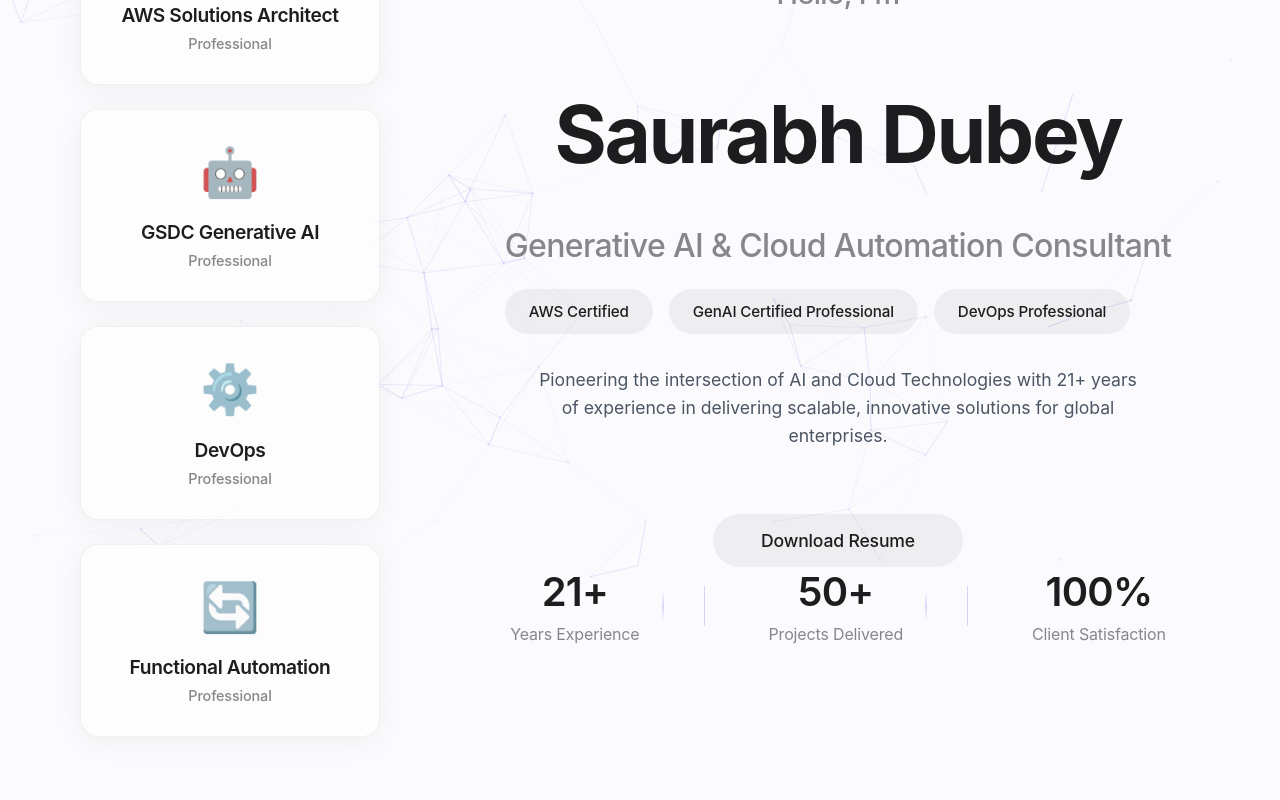
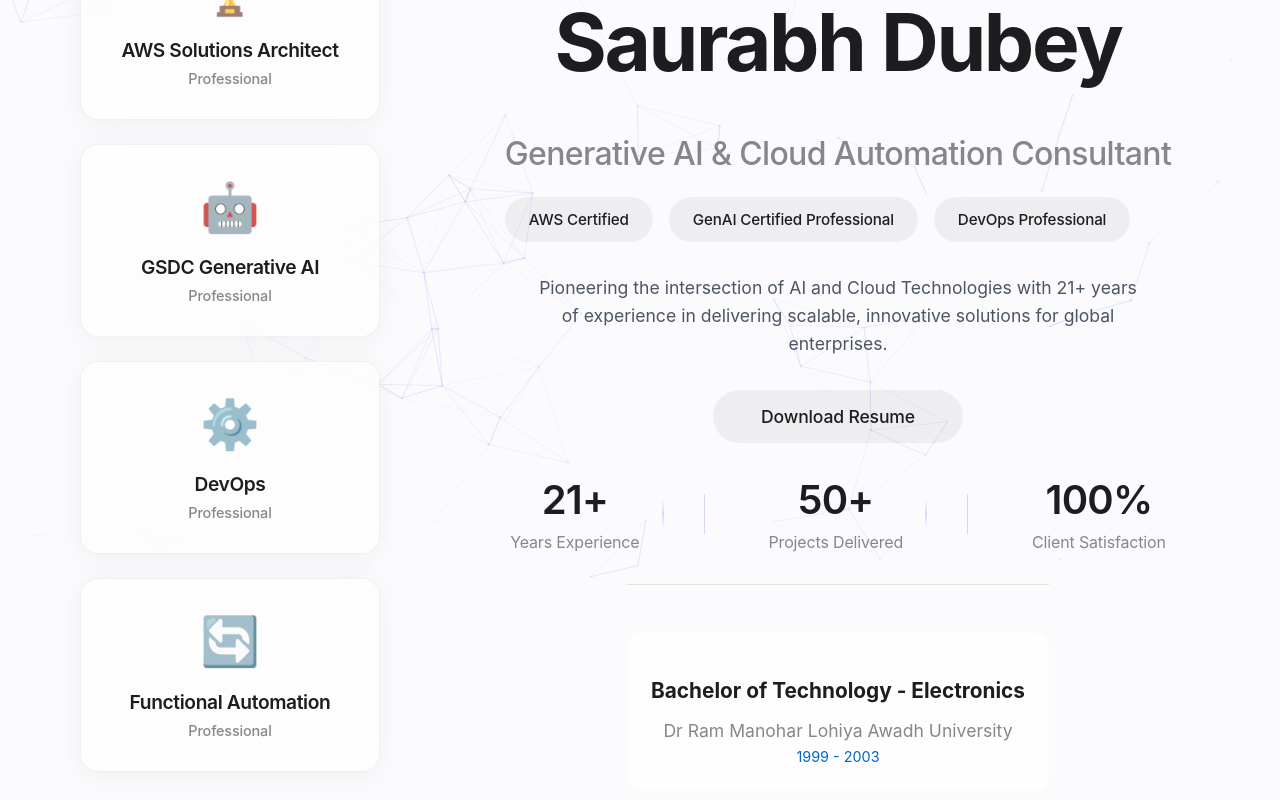
Before and after one commit to saurabhdsh/my-profile-website, a React (Create React App) app: page / in a window 1280 px wide. Shown: the part 304-1104 px from the top of the page. Built offline with nearby package versions, Linux system fonts and the light colour scheme.

Commit message:
Updated layout and styling improvements

```diff
--- a/src/App.js
+++ b/src/App.js
@@ -7,6 +7,7 @@ import Contact from './components/Contact';
 import Experience from './components/Experience.js';
 import Achievements from './components/Achievements.js';
 import Innovation from './components/Innovation';
+import Education from './components/Education';
 
 function App() {
   const [cursorPosition, setCursorPosition] = useState({ x: -100, y: -100 });
@@ -62,6 +63,7 @@ function App() {
         <Route path="/achievements" element={<Achievements />} />
         <Route path="/innovation" element={<Innovation />} />
         <Route path="/experience" element={<Experience />} />
+        <Route path="/education" element={<Education />} />
         <Route path="/contact" element={<Contact />} />
       </Routes>
     </Router>
--- a/src/Navbar.js
+++ b/src/Navbar.js
@@ -11,6 +11,7 @@ const Navbar = () => (
       <MenuItem><Link to="/achievements">Achievements</Link></MenuItem>
       <MenuItem><Link to="/innovation">Innovation</Link></MenuItem>
       <MenuItem><Link to="/experience">Experience</Link></MenuItem>
+      <MenuItem><Link to="/education">Education</Link></MenuItem>
       <MenuItem><Link to="/contact">Contact</Link></MenuItem>
     </Menu>
   </Nav>
--- a/src/components/Achievements.js
+++ b/src/components/Achievements.js
@@ -157,36 +157,8 @@ const Achievements = () => {
   const [activeIndex, setActiveIndex] = useState(null);
   const [isHovering, setIsHovering] = useState(false);
   const timelineRef = useRef(null);
-  const scrollRef = useRef(null);
 
-  useEffect(() => {
-    const timeline = timelineRef.current;
-
-    // Auto-scrolling function
-    const autoScroll = () => {
-      if (!isHovering && timeline) {
-        scrollRef.current = requestAnimationFrame(() => {
-          timeline.scrollTop += 1; // Adjust speed by changing this value
-
-          // Reset scroll to top when reached bottom
-          if (timeline.scrollTop >= timeline.scrollHeight - timeline.clientHeight) {
-            timeline.scrollTop = 0;
-          }
-
-          autoScroll();
-        });
-      }
-    };
-
-    autoScroll();
-
-    return () => {
-      if (scrollRef.current) {
-        cancelAnimationFrame(scrollRef.current);
-      }
-    };
-  }, [isHovering]);
-
+  // Define achievements array before using it in useEffect
   const achievements = [
     {
       year: '2024',
@@ -260,6 +232,35 @@ const Achievements = () => {
     }
   ];
 
+  useEffect(() => {
+    const timeline = timelineRef.current;
+    let scrollInterval;
+
+    const scroll = () => {
+      if (!isHovering && timeline) {
+        timeline.scrollTop += 1; // Increased scroll speed
+
+        if (timeline.scrollTop >= timeline.scrollHeight - timeline.clientHeight) {
+          timeline.scrollTop = 0;
+        }
+
+        const itemHeight = timeline.scrollHeight / achievements.length;
+        const currentIndex = Math.floor(timeline.scrollTop / itemHeight);
+        if (currentIndex !== activeIndex && currentIndex < achievements.length) {
+          setActiveIndex(currentIndex);
+        }
+      }
+    };
+
+    scrollInterval = setInterval(scroll, 50); // Adjust interval for smoother scrolling
+
+    return () => {
+      if (scrollInterval) {
+        clearInterval(scrollInterval);
+      }
+    };
+  }, [isHovering, activeIndex, achievements.length]);
+
   return (
     <AchievementsSection>
       <ParticleAnimation />
@@ -324,6 +325,17 @@ const shine = keyframes`
   100% { background-position: -200% center; }
 `;
 
+const fadeInUp = keyframes`
+  from {
+    opacity: 0;
+    transform: translateY(20px);
+  }
+  to {
+    opacity: 1;
+    transform: translateY(0);
+  }
+`;
+
 const Title = styled.h1`
   font-size: 3rem;
   font-weight: 700;
@@ -366,62 +378,37 @@ const Title = styled.h1`
 `;
 
 const TimelineWrapper = styled.div`
-  padding: 2rem;
-
-  @media (max-width: ${breakpoints.tablet}) {
-    padding: 1rem;
-  }
-
-  &::before {
-    @media (max-width: ${breakpoints.mobile}) {
-      left: 20px;
-    }
-  }
+  padding: 2rem 4rem;
+  display: grid;
+  grid-template-columns: repeat(auto-fit, minmax(350px, 1fr));
+  gap: 2rem;
+  overflow-y: auto;
 `;
 
 const TimelineItem = styled.div`
-  display: flex;
-  align-items: center;
-  margin: 2rem 0;
-  cursor: pointer;
+  background: rgba(255, 255, 255, 0.8);
+  backdrop-filter: blur(10px);
+  border-radius: 20px;
+  padding: 2rem;
+  box-shadow: 0 4px 20px rgba(0, 0, 0, 0.1);
   position: relative;
-  opacity: ${props => props.isActive ? 1 : 0.7};
-  transform: scale(${props => props.isActive ? 1.02 : 1});
   transition: all 0.3s ease;
-
-  &:nth-child(odd) {
-    flex-direction: row-reverse;
-
-    ${props => props.isActive && `
-      transform: translateX(-20px) scale(1.02);
-    `}
-  }
-
-  &:nth-child(even) {
-    ${props => props.isActive && `
-      transform: translateX(20px) scale(1.02);
-    `}
-  }
+  animation: ${fadeInUp} 0.6s ease-out forwards;
+  animation-delay: ${props => props.index * 0.2}s;
 
   &:hover {
-    opacity: 1;
-    transform: scale(1.02);
-  }
-
-  @media (max-width: ${breakpoints.tablet}) {
-    flex-direction: column;
-    margin: 3rem 0;
+    transform: translateY(-5px);
+    box-shadow: 0 8px 30px rgba(0, 0, 0, 0.15);
   }
 `;
 
 const YearBadge = styled.div`
   position: absolute;
-  top: -20px;
-  left: 50%;
-  transform: translateX(-50%);
+  top: -15px;
+  right: 20px;
   background: linear-gradient(135deg, #4F46E5, #0EA5E9);
   color: white;
-  padding: 0.5rem 1rem;
+  padding: 0.5rem 1.5rem;
   border-radius: 20px;
   font-weight: bold;
   box-shadow: 0 4px 15px rgba(0, 0, 0, 0.1);
@@ -446,16 +433,7 @@ const IconBubble = styled.div`
 `;
 
 const ContentCard = styled.div`
-  background: rgba(255, 255, 255, 0.9);
-  backdrop-filter: blur(10px);
-  padding: 2rem;
-  border-radius: 20px;
-  box-shadow: 0 4px 20px rgba(0, 0, 0, 0.1);
-  flex: 1;
-  max-width: 500px;
-  transform: translateY(${props => props.isActive ? '0' : '20px'});
-  opacity: ${props => props.isActive ? 1 : 0.8};
-  transition: all 0.3s ease;
+  margin-top: 1.5rem;
 
   h3 {
     color: #1F2937;
@@ -468,11 +446,6 @@ const ContentCard = styled.div`
     color: #4B5563;
     line-height: 1.6;
     font-size: 1rem;
-  }
-
-  &:hover {
-    transform: translateY(0);
-    opacity: 1;
   }
 `;
 
--- /dev/null
+++ b/src/components/Education.js
@@ -0,0 +1,112 @@
+import React from 'react';
+import styled, { keyframes } from 'styled-components';
+
+const colors = {
+  primary: '#2E2E2E',
+  secondary: '#86868B',
+  accent: '#06C',
+  text: '#1D1D1F',
+  light: '#FBFBFD',
+  muted: '#86868B'
+};
+
+const Degree = styled.h3`
+  font-size: 1.3rem;
+  color: ${colors.text};
+  margin-bottom: 0.5rem;
+`;
+
+const Institution = styled.p`
+  color: ${colors.secondary};
+  font-size: 1.1rem;
+  margin-bottom: 0.3rem;
+`;
+
+const Year = styled.span`
+  color: ${colors.accent};
+  font-size: 0.9rem;
+`;
+
+const EducationSection = styled.section`
+  padding: 0;
+  background: ${colors.light};
+  min-height: 100vh;
+  width: 100vw;
+  position: relative;
+  overflow: hidden;
+`;
+
+const Title = styled.h2`
+  font-size: 3rem;
+  font-weight: 700;
+  color: ${colors.text};
+  text-align: left;
+  margin: 0;
+  padding: 2rem 4rem;
+  letter-spacing: -0.02em;
+  position: sticky;
+  top: 0;
+  background: ${colors.light};
+  z-index: 2;
+  backdrop-filter: blur(10px);
+`;
+
+const EducationGrid = styled.div`
+  padding: 2rem 4rem;
+  display: grid;
+  grid-template-columns: repeat(auto-fit, minmax(350px, 1fr));
+  gap: 2rem;
+`;
+
+const EducationCard = styled.div`
+  background: rgba(255, 255, 255, 0.8);
+  backdrop-filter: blur(10px);
+  border-radius: 20px;
+  padding: 2rem;
+  box-shadow: 0 4px 20px rgba(0, 0, 0, 0.1);
+`;
+
+const Achievements = styled.div`
+  margin-top: 1rem;
+`;
+
+const Achievement = styled.div`
+  padding: 0.5rem 0;
+  color: ${colors.secondary};
+`;
+
+const Education = () => {
+  const education = [
+    {
+      degree: "Bachelor of Technology - Electronics",
+      institution: "Dr Ram Manohar Lohiya Awadh University",
+      year: "1999 - 2003",
+      achievements: [
+        "Major in Electronics Engineering",
+        "Specialized in Electronics and Communication"
+      ]
+    }
+  ];
+
+  return (
+    <EducationSection>
+      <Title>Education</Title>
+      <EducationGrid>
+        {education.map((edu, idx) => (
+          <EducationCard key={idx} index={idx}>
+            <Degree>{edu.degree}</Degree>
+            <Institution>{edu.institution}</Institution>
+            <Year>{edu.year}</Year>
+            <Achievements>
+              {edu.achievements.map((achievement, i) => (
+                <Achievement key={i}>{achievement}</Achievement>
+              ))}
+            </Achievements>
+          </EducationCard>
+        ))}
+      </EducationGrid>
+    </EducationSection>
+  );
+};
+
+export default Education;
--- a/src/components/Hero.js
+++ b/src/components/Hero.js
@@ -241,7 +241,7 @@ const Description = styled.p`
   font-size: 1.1rem;
   color: #4B5563;
   line-height: 1.6;
-  margin: 0 auto 2rem;
+  margin: 0 auto 1rem;
   max-width: 600px;
   text-align: center;
 `;
@@ -250,7 +250,7 @@ const CTAButtons = styled.div`
   display: flex;
   justify-content: center;
   width: 100%;
-  margin: 2rem 0 0;
+  margin: 1rem 0 1.5rem;
 `;
 
 const ButtonBase = styled.a`
@@ -287,6 +287,7 @@ const Stats = styled.div`
   display: flex;
   align-items: center;
   gap: 4rem;
+  margin-top: 0.5rem;
 
   @media (max-width: ${breakpoints.tablet}) {
     flex-direction: column;
@@ -332,6 +333,43 @@ const StatDivider = styled.div`
   width: 1px;
   height: 40px;
   background: rgba(79, 70, 229, 0.2);
+`;
+
+const Education = styled.div`
+  margin-top: 2rem;
+  padding-top: 2rem;
+  border-top: 1px solid rgba(0, 0, 0, 0.1);
+  text-align: center;
+`;
+
+const EducationCard = styled.div`
+  background: rgba(255, 255, 255, 0.7);
+  padding: 1.5rem;
+  border-radius: 15px;
+  margin: 1rem 0;
+  transition: all 0.3s ease;
+
+  &:hover {
+    transform: translateY(-5px);
+    box-shadow: 0 10px 30px rgba(0, 0, 0, 0.1);
+  }
+`;
+
+const Degree = styled.h3`
+  font-size: 1.3rem;
+  color: ${colors.text};
+  margin-bottom: 0.5rem;
+`;
+
+const Institution = styled.p`
+  color: ${colors.secondary};
+  font-size: 1.1rem;
+  margin-bottom: 0.3rem;
+`;
+
+const Year = styled.span`
+  color: ${colors.accent};
+  font-size: 0.9rem;
 `;
 
 const Hero = () => (
@@ -401,6 +439,13 @@ const Hero = () => (
             <StatLabel>Client Satisfaction</StatLabel>
           </StatItem>
         </Stats>
+        <Education>
+          <EducationCard>
+            <Degree>Bachelor of Technology - Electronics</Degree>
+            <Institution>Dr Ram Manohar Lohiya Awadh University</Institution>
+            <Year>1999 - 2003</Year>
+          </EducationCard>
+        </Education>
       </TextContent>
     </ContentWrapper>
   </HeroSection>
--- a/src/styles/GlobalStyles.js
+++ b/src/styles/GlobalStyles.js
@@ -16,9 +16,9 @@ const GlobalStyles = createGlobalStyle`
   }
 
   .cursor-dot {
-    width: 8px;
-    height: 8px;
-    background: rgba(0, 77, 64, 0.7);
+    width: 12px;
+    height: 12px;
+    background: rgba(134, 134, 139, 0.7);
     border-radius: 50%;
     position: fixed;
     pointer-events: none;
@@ -27,15 +27,7 @@ const GlobalStyles = createGlobalStyle`
   }
 
   .cursor-circle {
-    width: 40px;
-    height: 40px;
-    background: transparent;
-    border: 2px solid rgba(0, 77, 64, 0.4);
-    border-radius: 50%;
-    position: fixed;
-    pointer-events: none;
-    z-index: 9998;
-    transform: translate(-50%, -50%);
+    display: none;
   }
 
   /* Prevent cursor from changing on any interactive elements */
@@ -46,25 +38,6 @@ const GlobalStyles = createGlobalStyle`
     }
   }
 
-  /* Hover effects */
-  a:hover ~ .cursor-circle,
-  button:hover ~ .cursor-circle {
-    width: 60px;
-    height: 60px;
-    border-color: rgba(0, 77, 64, 0.6);
-  }
-
-  /* Active state */
-  a:active ~ .cursor-dot,
-  button:active ~ .cursor-dot {
-    transform: translate(-50%, -50%) scale(0.8);
-  }
-
-  a:active ~ .cursor-circle,
-  button:active ~ .cursor-circle {
-    transform: translate(-50%, -50%) scale(1.2);
-  }
-
   code {
     font-family: source-code-pro, Menlo, Monaco, Consolas, 'Courier New', monospace;
   }
```
